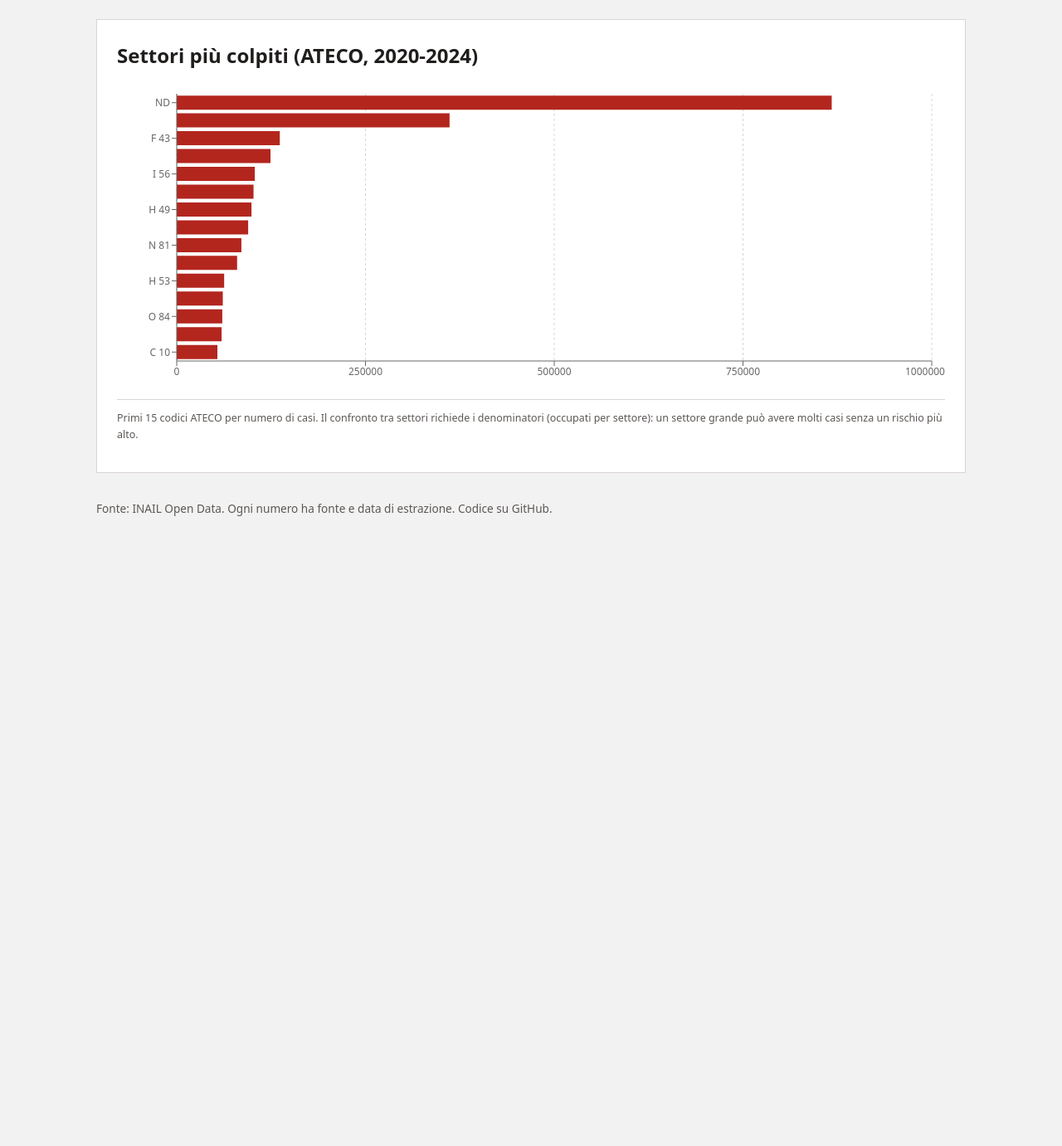
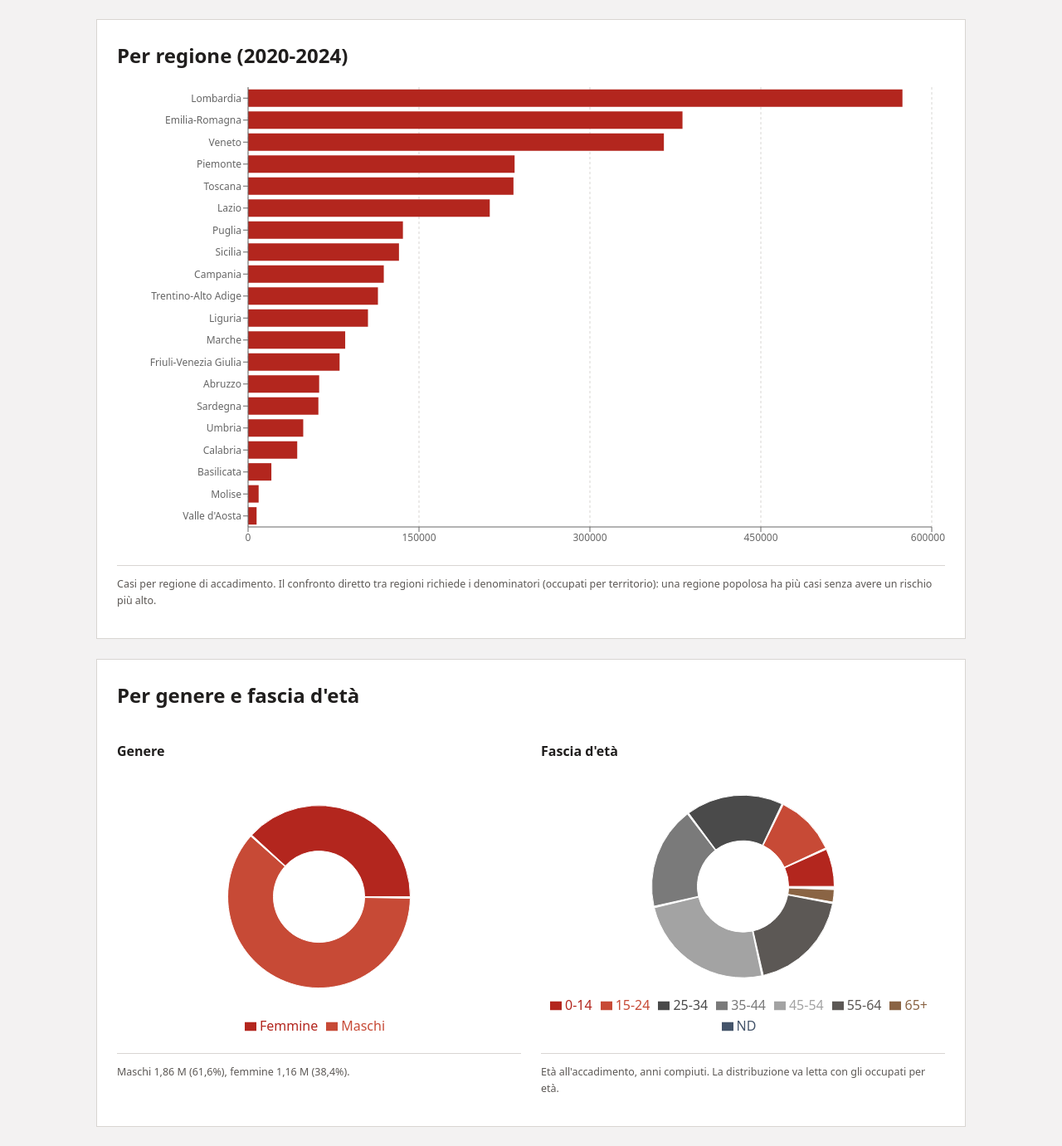
Before and after one commit to dynamic1990/osservatorio-infortuni, a Next.js app: page / in a window 1280 px wide. Shown: the part 1369-2750 px from the top of the page at 83% size. Before the commit the page ends 2016 px from the top, so only its background shows below. Built offline with nearby package versions, Linux system fonts and the light colour scheme.

Commit message:
Dashboard alfa: sezioni analitiche per regione, genere, età, modalità, gruppi tariffari + etichette INAIL

```diff
--- a/src/app/page.tsx
+++ b/src/app/page.tsx
@@ -1,10 +1,13 @@
 import type { Metadata } from "next";
 import { getInailView } from "@/lib/inail-infortuni";
-import { compactNumber, exactNumber, longDate } from "@/lib/format";
+import { compactNumber, exactNumber, longDate, percent } from "@/lib/format";
 import { InfortuniAnnualeChart } from "@/components/charts/infortuni-annuale-chart";
 import { buildMonthlySerie } from "@/lib/serie-utils";
 import { InfortuniMonthlyChart } from "@/components/charts/infortuni-monthly-chart";
 import { InfortuniSettoriChart } from "@/components/charts/infortuni-settori-chart";
+import { InfortuniRegioniChart } from "@/components/charts/infortuni-regioni-chart";
+import { InfortuniDistribuzioneChart } from "@/components/charts/infortuni-distribuzione-chart";
+import { regioneName, genereName, modalitaName, gruppoName } from "@/lib/labels";
 
 export const revalidate = 86_400;
 export const metadata: Metadata = {
@@ -17,8 +20,21 @@ export default function HomePage() {
   const annuale = viste.serieAnnuale.map((p) => ({ anno: p.anno, casi: p.casi }));
   const mensile = buildMonthlySerie(viste.serieMensile);
   const settori = viste.settori.map((s) => ({ settore: s.key, casi: s.casi }));
+  const regioni = viste.regioni.map((r) => ({ regione: r.key, casi: r.casi }));
   const totale = viste.coverage.casi;
   const mortali = viste.coverage.mortali;
+
+  const generi = viste.generi.map((g) => ({ key: g.key, casi: g.casi, label: genereName(g.key) }));
+  const fasce = viste.fasceEta.map((f) => ({ key: f.key, casi: f.casi, label: f.key }));
+  const modalita = viste.modalita.map((m) => ({ key: m.key, casi: m.casi, label: modalitaName(m.key) }));
+  const gruppi = viste.gruppiTariffari.map((g) => ({ key: g.key, casi: g.casi, label: gruppoName(g.key) }));
+
+  const casiGen = generi.find((g) => g.key === "M")?.casi ?? 0;
+  const casiFem = generi.find((g) => g.key === "F")?.casi ?? 0;
+  const casiOcc = modalita.find((m) => m.key === "N")?.casi ?? 0;
+  const casiIti = modalita.find((m) => m.key === "S")?.casi ?? 0;
+  const casiSettND = settori.find((s) => s.settore === "ND")?.casi ?? 0;
+  const casiSettNoti = totale - casiSettND;
 
   return (
     <div style={{ display: "grid", gap: "var(--space-6)", paddingTop: "var(--space-4)" }}>
@@ -71,6 +87,41 @@ export default function HomePage() {
       </section>
 
       <section className="card">
+        <h2 style={{ marginTop: 0 }}>Per regione (2020-2024)</h2>
+        <InfortuniRegioniChart data={regioni} />
+        <p className="source-note">
+          Casi per regione di accadimento. Il confronto diretto tra regioni richiede i denominatori
+          (occupati per territorio): una regione popolosa ha più casi senza avere un rischio più alto.
+        </p>
+      </section>
+
+      <section className="card">
+        <h2 style={{ marginTop: 0 }}>Per genere e fascia d&apos;età</h2>
+        <div style={{ display: "grid", gridTemplateColumns: "repeat(auto-fit, minmax(280px, 1fr))", gap: "var(--space-6)" }}>
+          <div>
+            <h3 style={{ fontSize: "1rem" }}>Genere</h3>
+            <InfortuniDistribuzioneChart data={generi} />
+            <p className="source-note">
+              Maschi {compactNumber(casiGen)} ({percent(casiGen / totale)}), femmine {compactNumber(casiFem)} ({percent(casiFem / totale)}).
+            </p>
+          </div>
+          <div>
+            <h3 style={{ fontSize: "1rem" }}>Fascia d&apos;età</h3>
+            <InfortuniDistribuzioneChart data={fasce} />
+            <p className="source-note">Età all&apos;accadimento, anni compiuti. La distribuzione va letta con gli occupati per età.</p>
+          </div>
+        </div>
+      </section>
+
+      <section className="card">
+        <h2 style={{ marginTop: 0 }}>Modalità di accadimento</h2>
+        <InfortuniDistribuzioneChart data={modalita} />
+        <p className="source-note">
+          In occasione di lavoro {compactNumber(casiOcc)} ({percent(casiOcc / totale)}), in itinere {compactNumber(casiIti)} ({percent(casiIti / totale)}).
+        </p>
+      </section>
+
+      <section className="card">
         <h2 style={{ marginTop: 0 }}>Settori più colpiti (ATECO, 2020-2024)</h2>
         <InfortuniSettoriChart data={settori} />
         <p className="source-note">
@@ -78,6 +129,14 @@ export default function HomePage() {
           (occupati per settore): un settore grande può avere molti casi senza un rischio più alto.
         </p>
       </section>
+
+      <section className="card">
+        <h2 style={{ marginTop: 0 }}>Grandi gruppi tariffari (2020-2024)</h2>
+        <InfortuniDistribuzioneChart data={gruppi} />
+        <p className="source-note">
+          Classificazione INAIL per comparto produttivo. Il gruppo &quot;Attività varie&quot; raccoglie le voci non altrove classificate.
+        </p>
+      </section>
     </div>
   );
 }
--- a/src/components/charts/infortuni-annuale-chart.tsx
+++ b/src/components/charts/infortuni-annuale-chart.tsx
@@ -8,13 +8,14 @@ export interface AnnoPoint {
 }
 
 export function InfortuniAnnualeChart({ data }: { data: AnnoPoint[] }) {
+  const max = Math.max(...data.map((d) => d.casi), 1);
   return (
     <div style={{ width: "100%", height: 300 }}>
       <ResponsiveContainer width="100%" height="100%">
-        <BarChart data={data} margin={{ top: 8, right: 16, bottom: 0, left: 0 }}>
+        <BarChart data={data} margin={{ top: 8, right: 16, bottom: 0, left: 8 }}>
           <CartesianGrid strokeDasharray="3 3" stroke="var(--color-divider)" vertical={false} />
           <XAxis dataKey="anno" tick={{ fontSize: 13 }} />
-          <YAxis tick={{ fontSize: 12 }} width={60} />
+          <YAxis tick={{ fontSize: 12 }} width={60} domain={[0, max]} />
           <Tooltip />
           <Bar dataKey="casi" name="Casi" fill="var(--color-accent)" radius={[2, 2, 0, 0]} />
         </BarChart>
--- /dev/null
+++ b/src/components/charts/infortuni-distribuzione-chart.tsx
@@ -0,0 +1,29 @@
+ "use client";
+
+import { ResponsiveContainer, PieChart, Pie, Cell, Tooltip, Legend } from "recharts";
+
+export interface DistribuzionePoint {
+  key: string;
+  casi: number;
+  label: string;
+}
+
+const PALETTE = ["#b3261e", "#c74a36", "#4a4a4a", "#7a7a7a", "#a3a3a3", "#5c5855", "#8a6444", "#44546a", "#6a4454", "#446a5c"];
+
+export function InfortuniDistribuzioneChart({ data }: { data: DistribuzionePoint[] }) {
+  return (
+    <div style={{ width: "100%", height: 320 }}>
+      <ResponsiveContainer width="100%" height="100%">
+        <PieChart>
+          <Pie data={data} dataKey="casi" nameKey="label" cx="50%" cy="50%" outerRadius={110} innerRadius={55} paddingAngle={1}>
+            {data.map((_, i) => (
+              <Cell key={i} fill={PALETTE[i % PALETTE.length]} />
+            ))}
+          </Pie>
+          <Tooltip formatter={(v) => Number(v ?? 0).toLocaleString("it-IT")} />
+          <Legend />
+        </PieChart>
+      </ResponsiveContainer>
+    </div>
+  );
+}
--- /dev/null
+++ b/src/components/charts/infortuni-regioni-chart.tsx
@@ -0,0 +1,34 @@
+ "use client";
+
+import {
+  ResponsiveContainer,
+  BarChart,
+  Bar,
+  XAxis,
+  YAxis,
+  Tooltip,
+  CartesianGrid,
+} from "recharts";
+import { regioneName } from "@/lib/labels";
+
+export interface RegionePoint {
+  regione: string; // codice ISTAT
+  casi: number;
+}
+
+export function InfortuniRegioniChart({ data }: { data: RegionePoint[] }) {
+  const labelled = data.map((d) => ({ label: regioneName(d.regione), casi: d.casi }));
+  return (
+    <div style={{ width: "100%", height: 560 }}>
+      <ResponsiveContainer width="100%" height="100%">
+        <BarChart data={labelled} layout="vertical" margin={{ top: 0, right: 16, bottom: 0, left: 8 }}>
+          <CartesianGrid strokeDasharray="3 3" stroke="var(--color-divider)" horizontal={false} />
+          <XAxis type="number" tick={{ fontSize: 12 }} />
+          <YAxis type="category" dataKey="label" tick={{ fontSize: 12 }} width={150} />
+          <Tooltip />
+          <Bar dataKey="casi" name="Casi" fill="var(--color-accent)" />
+        </BarChart>
+      </ResponsiveContainer>
+    </div>
+  );
+}
--- /dev/null
+++ b/src/lib/labels.ts
@@ -0,0 +1,41 @@
+// Etichette di decodifica per i codici INAIL usati nella dashboard.
+// Fonti: documentazione del dataset semestrale (dati.inail.it).
+
+export const REGIONI: Record<string, string> = {
+  "01": "Piemonte", "02": "Valle d'Aosta", "03": "Lombardia", "04": "Trentino-Alto Adige",
+  "05": "Veneto", "06": "Friuli-Venezia Giulia", "07": "Liguria", "08": "Emilia-Romagna",
+  "09": "Toscana", "10": "Umbria", "11": "Marche", "12": "Lazio", "13": "Abruzzo",
+  "14": "Molise", "15": "Campania", "16": "Puglia", "17": "Basilicata",
+  "18": "Calabria", "19": "Sicilia", "20": "Sardegna",
+};
+
+export function regioneName(code: string): string {
+  return REGIONI[code] ?? code;
+}
+
+export const GENERE: Record<string, string> = { M: "Maschi", F: "Femmine" };
+
+export const MODALITA: Record<string, string> = {
+  N: "In occasione di lavoro",
+  S: "In itinere",
+};
+
+export const GRUPPO_TARIFFARIO: Record<string, string> = {
+  "0": "Attività varie", "1": "Lavorazioni agricole e alimenti",
+  "2": "Chimica, carta e cuoi", "3": "Costruzioni e impianti",
+  "4": "Energia e comunicazioni", "5": "Legno e affini",
+  "6": "Metalli e macchinari", "7": "Mineraria, rocce e vetro",
+  "8": "Tessile e confezioni", "9": "Trasporti e magazzini",
+};
+
+export function gruppoName(code: string): string {
+  return GRUPPO_TARIFFARIO[code] ?? `Gruppo ${code}`;
+}
+
+export function genereName(code: string): string {
+  return GENERE[code] ?? code;
+}
+
+export function modalitaName(code: string): string {
+  return MODALITA[code] ?? code;
+}
```
Also changed, not shown: 1 other file (tests, documents, lock files or other folders).
